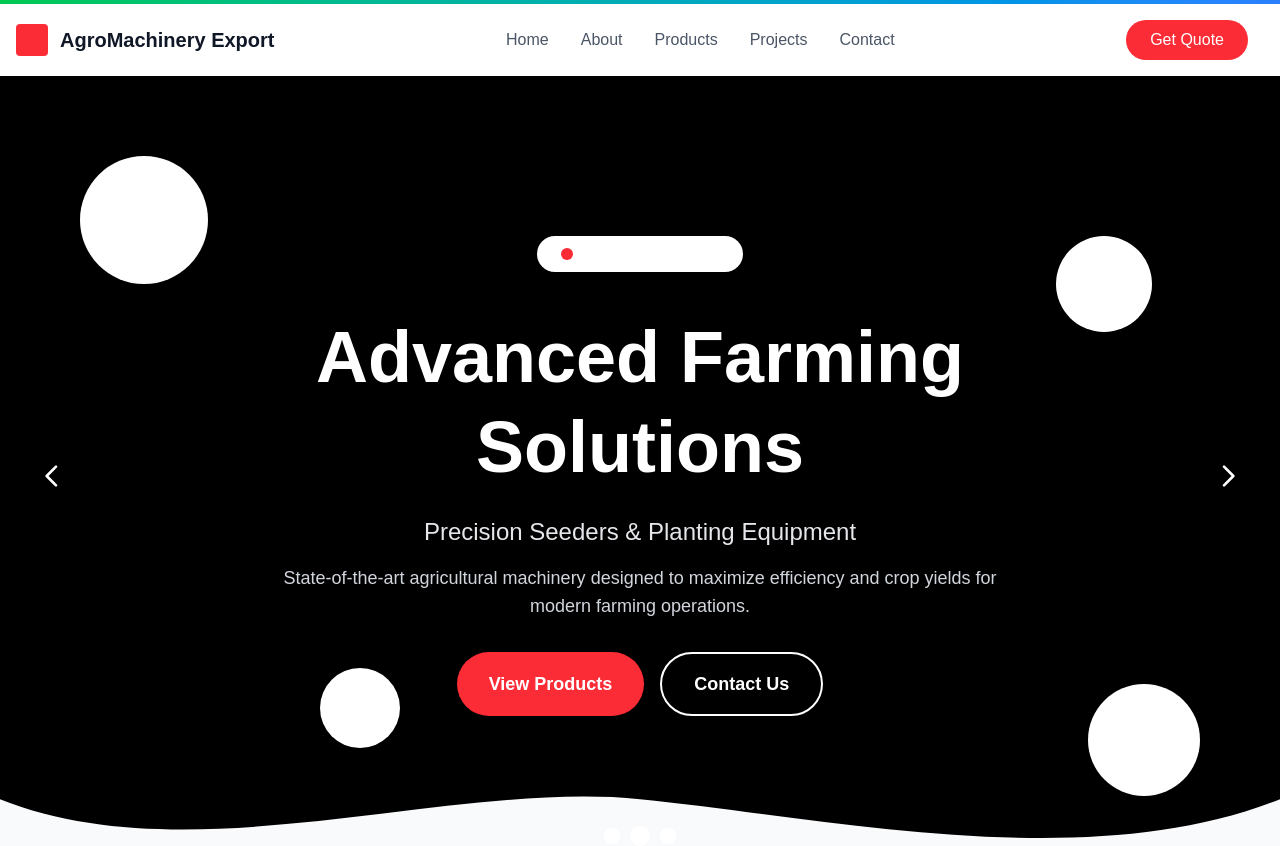
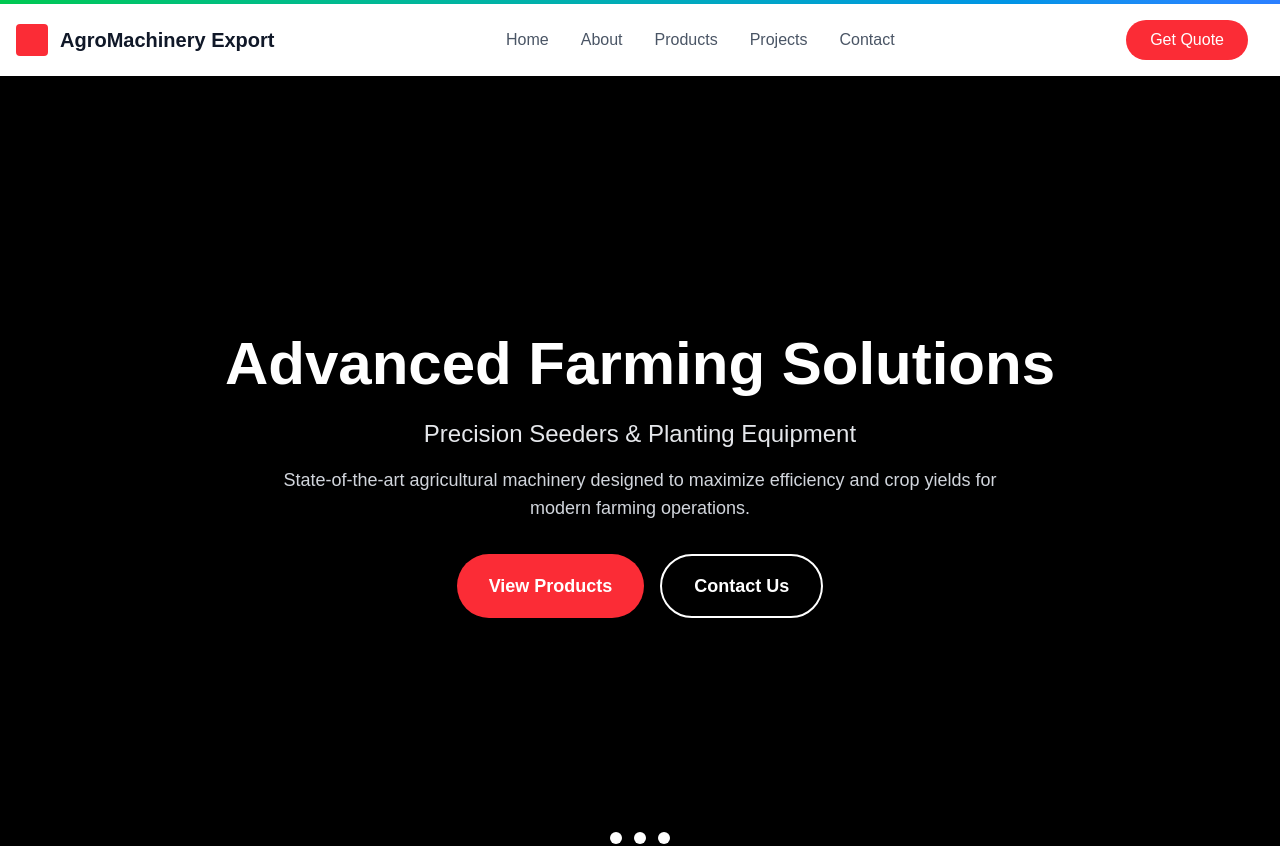
Before and after one commit to ruifengzhaomail/agromachineryexport.com, a Next.js app: page / in a window 1280 px wide. Shown: the top 846 px of the page. Built offline with nearby package versions, Linux system fonts and the light colour scheme.

Commit message:
Update HeroSection.tsx

```diff
--- a/src/components/HeroSection.tsx
+++ b/src/components/HeroSection.tsx
@@ -6,20 +6,17 @@ const slides = [
   {
     title: 'Professional Agricultural Machinery Export',
     subtitle: 'Quality Tractors, Seeders & Farm Equipment from China',
-    description: '20+ years experience serving customers in Africa, Latin America, and Southeast Asia with factory-direct prices and reliable quality.',
-    gradient: 'from-green-600 via-blue-600 to-purple-600'
+    description: '20+ years experience serving customers in Africa, Latin America, and Southeast Asia with factory-direct prices and reliable quality.'
   },
   {
     title: 'Advanced Farming Solutions',
     subtitle: 'Precision Seeders & Planting Equipment',
-    description: 'State-of-the-art agricultural machinery designed to maximize efficiency and crop yields for modern farming operations.',
-    gradient: 'from-blue-600 via-indigo-600 to-green-600'
+    description: 'State-of-the-art agricultural machinery designed to maximize efficiency and crop yields for modern farming operations.'
   },
   {
     title: 'Global Agricultural Partnership',
     subtitle: 'Reliable Equipment for Every Farm',
-    description: 'From small family farms to large commercial operations, we provide the right machinery solutions for your agricultural needs.',
-    gradient: 'from-purple-600 via-green-600 to-blue-600'
+    description: 'From small family farms to large commercial operations, we provide the right machinery solutions for your agricultural needs.'
   }
 ];
 
@@ -30,55 +27,16 @@ export default function HeroSection() {
     const timer = setInterval(() => {
       setCurrentSlide((prev) => (prev + 1) % slides.length);
     }, 5000);
-
     return () => clearInterval(timer);
   }, []);
 
-  const goToSlide = (index: number) => {
-    setCurrentSlide(index);
-  };
+  return (
+    <section className="relative h-screen bg-gradient-to-br from-green-600 via-blue-600 to-purple-600">
+      <div className="absolute inset-0 bg-black bg-opacity-40" />
 
-  const nextSlide = () => {
-    setCurrentSlide((prev) => (prev + 1) % slides.length);
-  };
-
-  const prevSlide = () => {
-    setCurrentSlide((prev) => (prev - 1 + slides.length) % slides.length);
-  };
-
-  return (
-    <section className="relative h-screen overflow-hidden">
-      {/* 渐变背景替代图片 */}
-      {slides.map((slide, index) => (
-        <div
-          key={index}
-          className={`absolute inset-0 bg-gradient-to-br ${slide.gradient} transition-opacity duration-1000 ${
-            index === currentSlide ? 'opacity-100' : 'opacity-0'
-          }`}
-        >
-          <div className="absolute inset-0 bg-black bg-opacity-30" />
-        </div>
-      ))}
-
-      {/* 装饰性图案 */}
-      <div className="absolute inset-0">
-        <div className="absolute top-20 left-20 w-32 h-32 bg-white bg-opacity-10 rounded-full"></div>
-        <div className="absolute top-40 right-32 w-24 h-24 bg-white bg-opacity-10 rounded-full"></div>
-        <div className="absolute bottom-32 left-1/4 w-20 h-20 bg-white bg-opacity-10 rounded-full"></div>
-        <div className="absolute bottom-20 right-20 w-28 h-28 bg-white bg-opacity-10 rounded-full"></div>
-      </div>
-
-      {/* Content */}
       <div className="relative z-10 flex items-center justify-center h-full">
         <div className="text-center text-white px-4 max-w-4xl">
-          <div className="mb-6">
-            <div className="inline-flex items-center space-x-2 bg-white bg-opacity-20 rounded-full px-6 py-2 mb-4">
-              <div className="w-3 h-3 bg-red-500 rounded-full"></div>
-              <span className="text-sm font-medium">AgroMachinery Export</span>
-            </div>
-          </div>
-
-          <h1 className="text-4xl md:text-6xl lg:text-7xl font-bold mb-6 leading-tight">
+          <h1 className="text-4xl md:text-6xl font-bold mb-6">
             {slides[currentSlide].title}
           </h1>
           <p className="text-xl md:text-2xl mb-4 text-gray-200">
@@ -89,54 +47,27 @@ export default function HeroSection() {
           </p>
 
           <div className="flex flex-col sm:flex-row gap-4 justify-center">
-            <button className="bg-red-500 hover:bg-red-600 text-white px-8 py-4 rounded-full text-lg font-semibold transition-all duration-300 transform hover:scale-105 shadow-lg">
+            <button className="bg-red-500 hover:bg-red-600 text-white px-8 py-4 rounded-full text-lg font-semibold transition-colors">
               View Products
             </button>
-            <button className="border-2 border-white text-white hover:bg-white hover:text-black px-8 py-4 rounded-full text-lg font-semibold transition-all duration-300 shadow-lg">
+            <button className="border-2 border-white text-white hover:bg-white hover:text-black px-8 py-4 rounded-full text-lg font-semibold transition-colors">
               Contact Us
             </button>
           </div>
         </div>
       </div>
 
-      {/* Navigation Arrows */}
-      <button
-        onClick={prevSlide}
-        className="absolute left-6 top-1/2 transform -translate-y-1/2 z-20 text-white hover:text-red-400 transition-colors duration-300 bg-black bg-opacity-30 hover:bg-opacity-50 rounded-full p-3"
-      >
-        <svg className="w-8 h-8" fill="none" stroke="currentColor" viewBox="0 0 24 24">
-          <path strokeLinecap="round" strokeLinejoin="round" strokeWidth={2} d="M15 19l-7-7 7-7" />
-        </svg>
-      </button>
-
-      <button
-        onClick={nextSlide}
-        className="absolute right-6 top-1/2 transform -translate-y-1/2 z-20 text-white hover:text-red-400 transition-colors duration-300 bg-black bg-opacity-30 hover:bg-opacity-50 rounded-full p-3"
-      >
-        <svg className="w-8 h-8" fill="none" stroke="currentColor" viewBox="0 0 24 24">
-          <path strokeLinecap="round" strokeLinejoin="round" strokeWidth={2} d="M9 5l7 7-7 7" />
-        </svg>
-      </button>
-
-      {/* Slide Indicators */}
-      <div className="absolute bottom-8 left-1/2 transform -translate-x-1/2 z-20 flex space-x-3">
+      <div className="absolute bottom-8 left-1/2 transform -translate-x-1/2 flex space-x-3">
         {slides.map((_, index) => (
           <button
             key={index}
-            onClick={() => goToSlide(index)}
-            className={`w-4 h-4 rounded-full transition-all duration-300 ${
-              index === currentSlide ? 'bg-white scale-125' : 'bg-white bg-opacity-50 hover:bg-opacity-75'
+            onClick={() => setCurrentSlide(index)}
+            className={`w-3 h-3 rounded-full transition-colors ${
+              index === currentSlide ? 'bg-white' : 'bg-white bg-opacity-50'
             }`}
           />
         ))}
       </div>
-
-      {/* 底部波浪效果 */}
-      <div className="absolute bottom-0 left-0 right-0">
-        <svg className="w-full h-24 text-gray-50" fill="currentColor" viewBox="0 0 1000 100" preserveAspectRatio="none">
-          <path d="M0,20 C150,100 350,0 500,20 C650,40 850,100 1000,20 L1000,100 L0,100 Z"></path>
-        </svg>
-      </div>
     </section>
   );
 }
```
